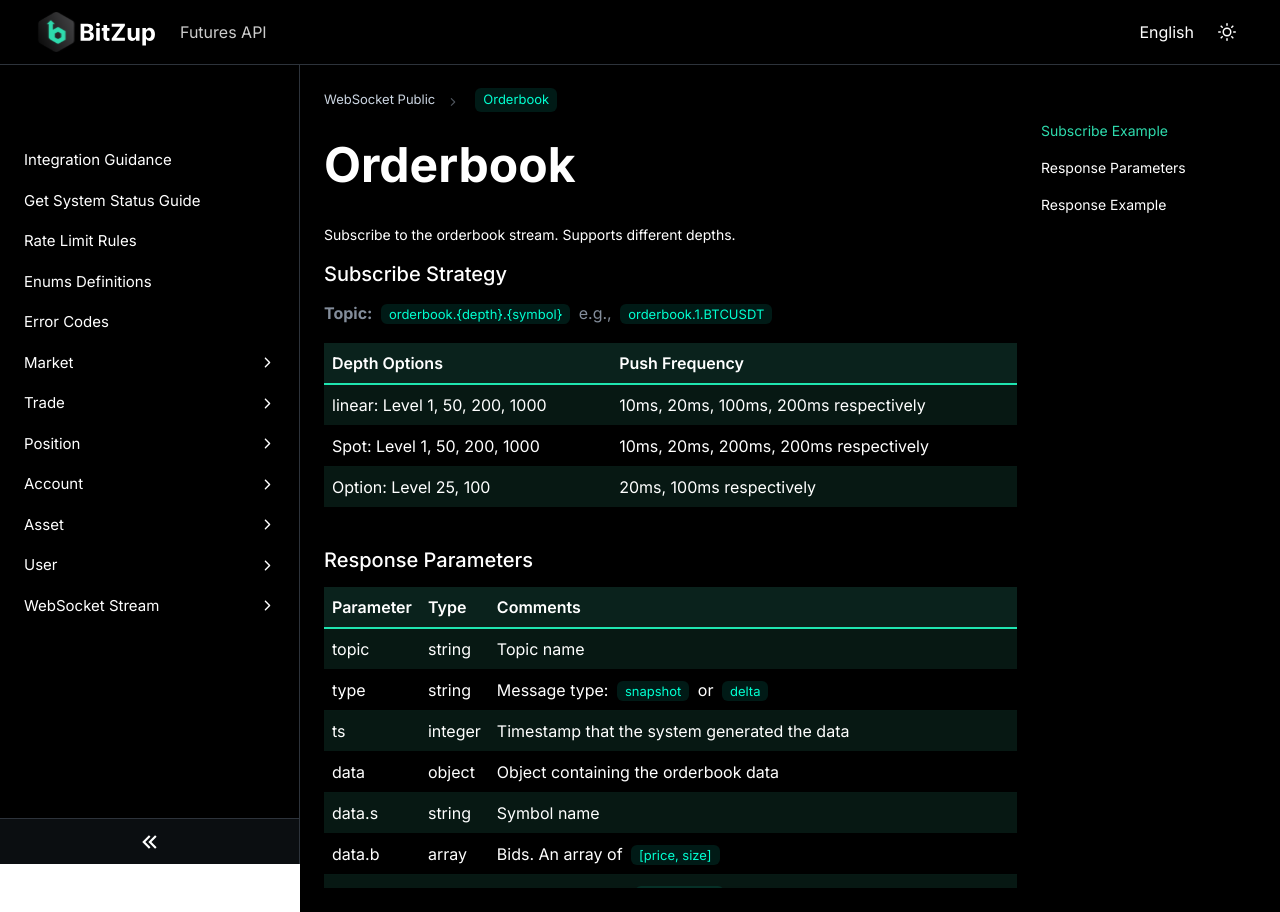
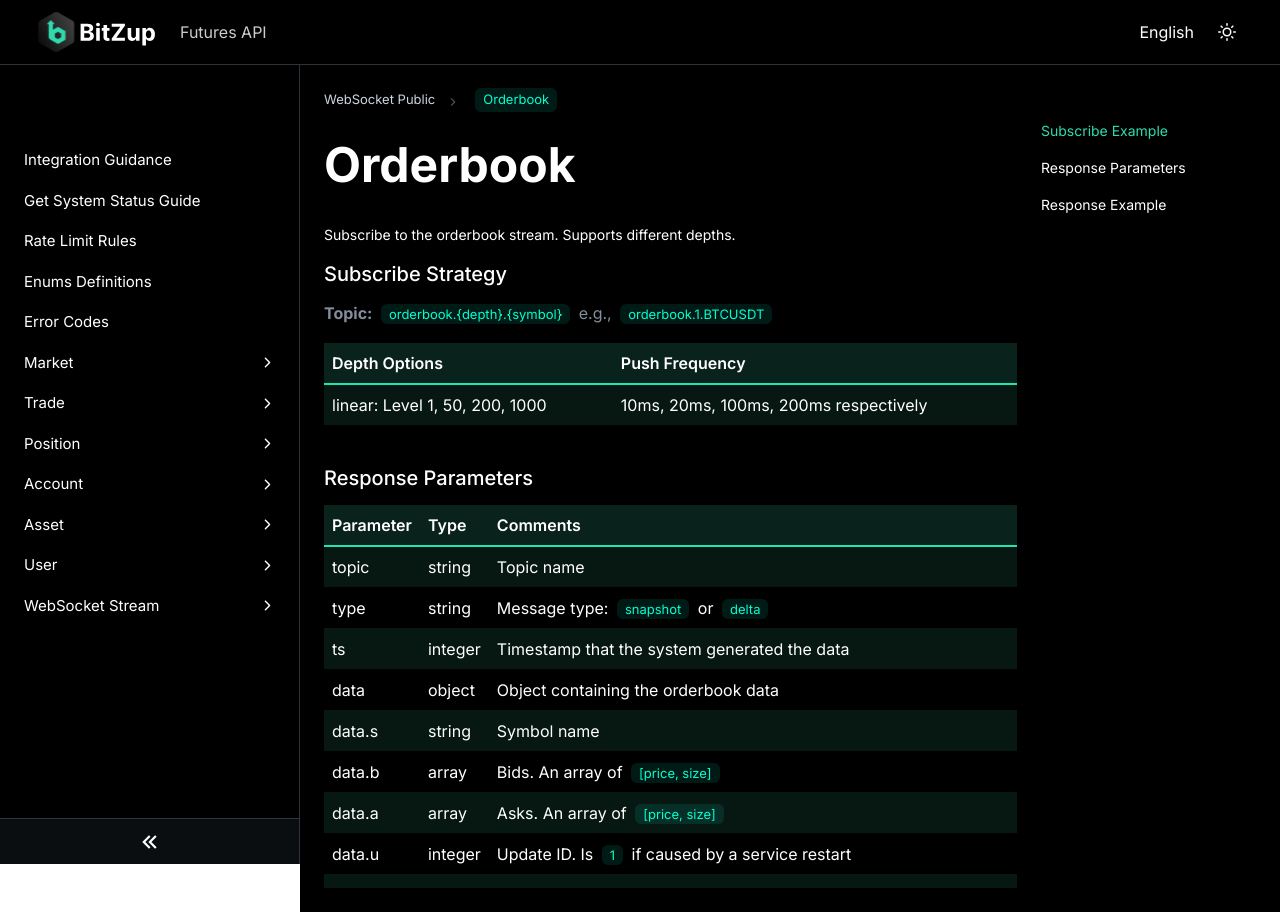
Before and after one commit to harsh8501/bitzup-exchange, a React (Vite) app: page /bitzup-exchange/docs/v5/websocket/public/orderbook in a window 1280 px wide. Built offline with nearby package versions, Linux system fonts and the light colour scheme.

Commit message:
refactor: remove outdated orderbook latency table rows and update global body styling

```diff
--- a/src/components/pages/PublicOrderbookWS.jsx
+++ b/src/components/pages/PublicOrderbookWS.jsx
@@ -205,14 +205,8 @@ ws.on('close', function close() {
                       <td>linear: Level 1, 50, 200, 1000</td>
                       <td>10ms, 20ms, 100ms, 200ms respectively</td>
                     </tr>
-                    <tr>
-                      <td>Spot: Level 1, 50, 200, 1000</td>
-                      <td>10ms, 20ms, 200ms, 200ms respectively</td>
-                    </tr>
-                    <tr>
-                      <td>Option: Level 25, 100</td>
-                      <td>20ms, 100ms respectively</td>
-                    </tr>
+
+
                   </tbody>
                 </table>
               </div>
--- a/src/index.css
+++ b/src/index.css
@@ -51,15 +51,21 @@
   font-family: "Inter", "Poppins", sans-serif;
   scroll-behavior: smooth;
 }
+/* src/index.css */
 
-body {
-  min-height: 100vh !important;
+html, body { /* Apply to both html and body */
+  min-height: 100vh;
   background-color: var(--bg-primary);
   color: var(--text-primary);
   -webkit-font-smoothing: antialiased;
   -moz-osx-font-smoothing: grayscale;
   transition: background-color 0.3s ease, color 0.3s ease;
 }
+
+/* Optional: To completely disable the "bounce" effect on Mac/Mobile */
+/* html {
+  overscroll-behavior: none;
+} */
 
 /* Custom Scrollbar for a premium look */
 ::-webkit-scrollbar {
```
